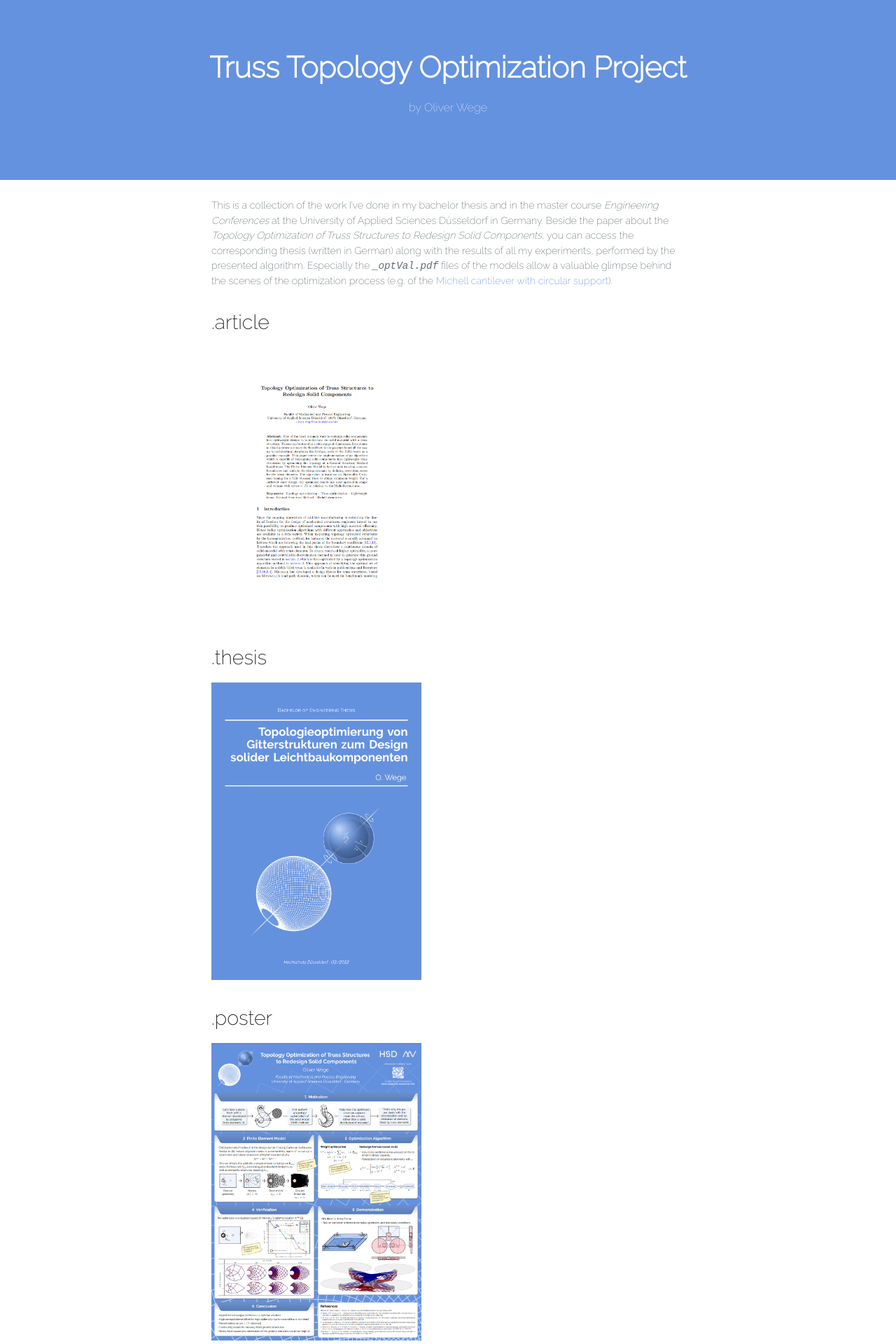
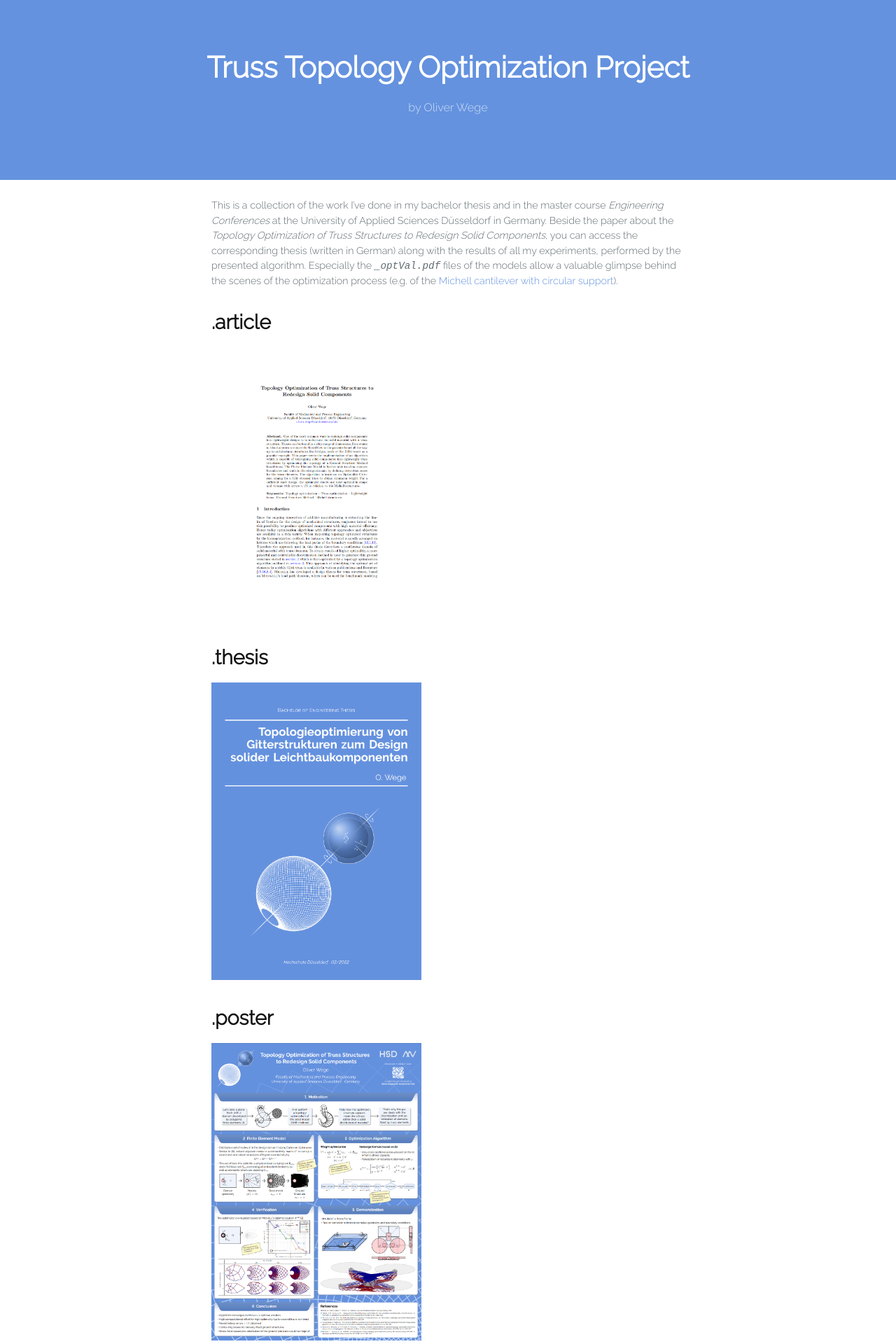
Before and after one commit to olwege/olwege.github.io, a Jekyll site: the page built from index.md, in a window 1280 px wide. Shown: the top 1920 px of the page at 70% size. Built offline with Jekyll 4.4.1, drawn with Linux system fonts in a browser that asks for light colours; our own code applies the rules of GitHub Pages for plain Markdown files.

```diff
--- a/_layouts/default.html
+++ b/_layouts/default.html
@@ -9,7 +9,7 @@
 
     <link rel="preconnect" href="https://fonts.googleapis.com">
     <link rel="preconnect" href="https://fonts.gstatic.com" crossorigin>
-    <link href="https://fonts.googleapis.com/css2?family=Raleway:wght@200&display=swap" rel="stylesheet">
+    <link href="https://fonts.googleapis.com/css2?family=Raleway:wght@300&display=swap" rel="stylesheet">
 
     <meta name="viewport" content="width=device-width, initial-scale=1">
     <meta name="theme-color" content="#6492DF">
--- a/_sass/jekyll-theme-cayman.scss
+++ b/_sass/jekyll-theme-cayman.scss
@@ -211,7 +211,7 @@ a {
   h6 {
     margin-top: 2rem;
     margin-bottom: 1rem;
-    font-weight: normal;
+    font-weight: bold;
     color: $section-headings-color;
   }
 
--- a/index.md
+++ b/index.md
@@ -20,7 +20,7 @@ This is a collection of the work I've done in my bachelor thesis and in the mast
 <img src="/thumbnails/experiments.png " alt="experiments" width="300"/>
 </a>
 
-# .contact!
+# .contact
 Oliver Wege, BEng <br>
 Research Assistant | Computational Engineering <br>
 [oliver.wege@hs-duesseldorf.de](mailto:oliver.wege@hs-duesseldorf.de)
```
